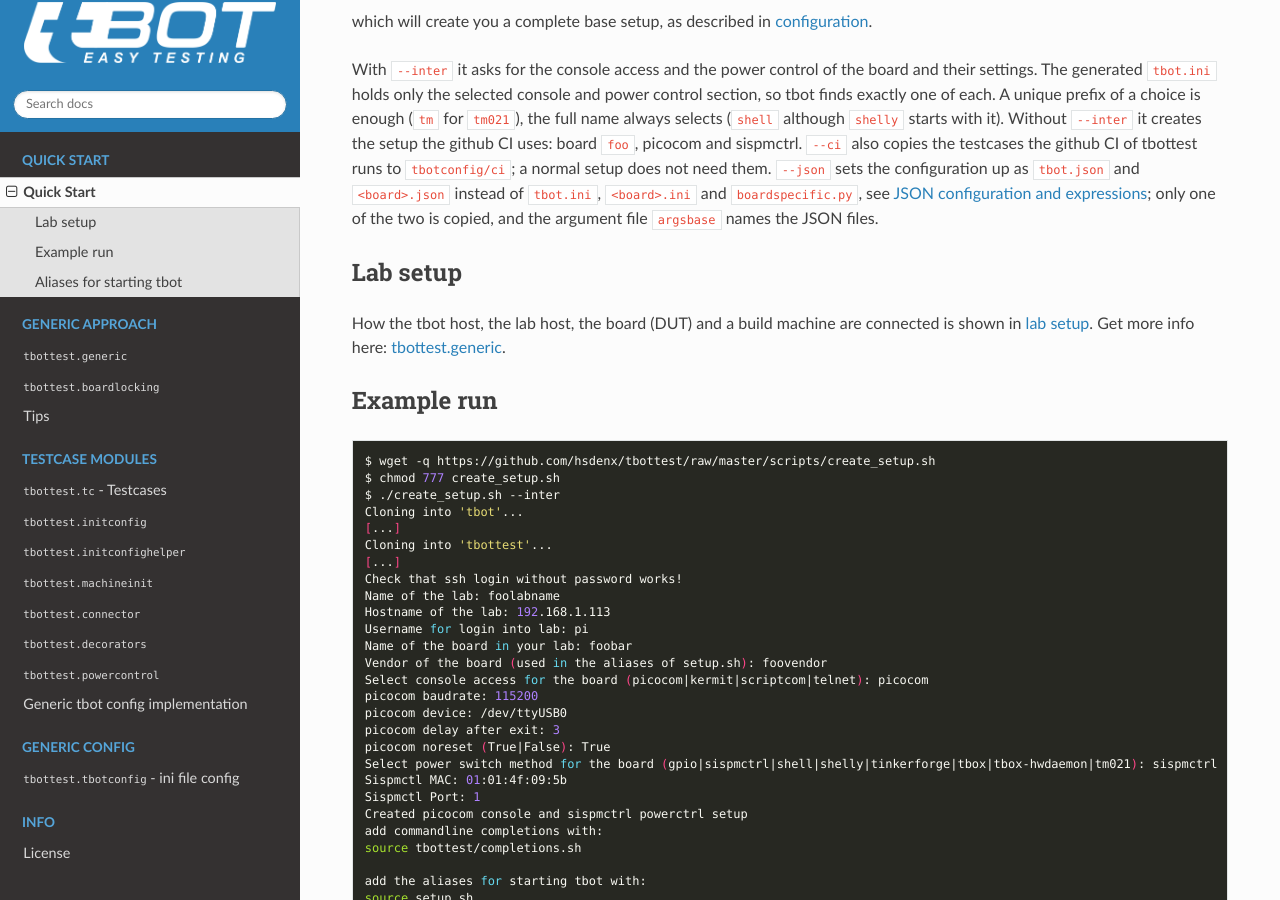
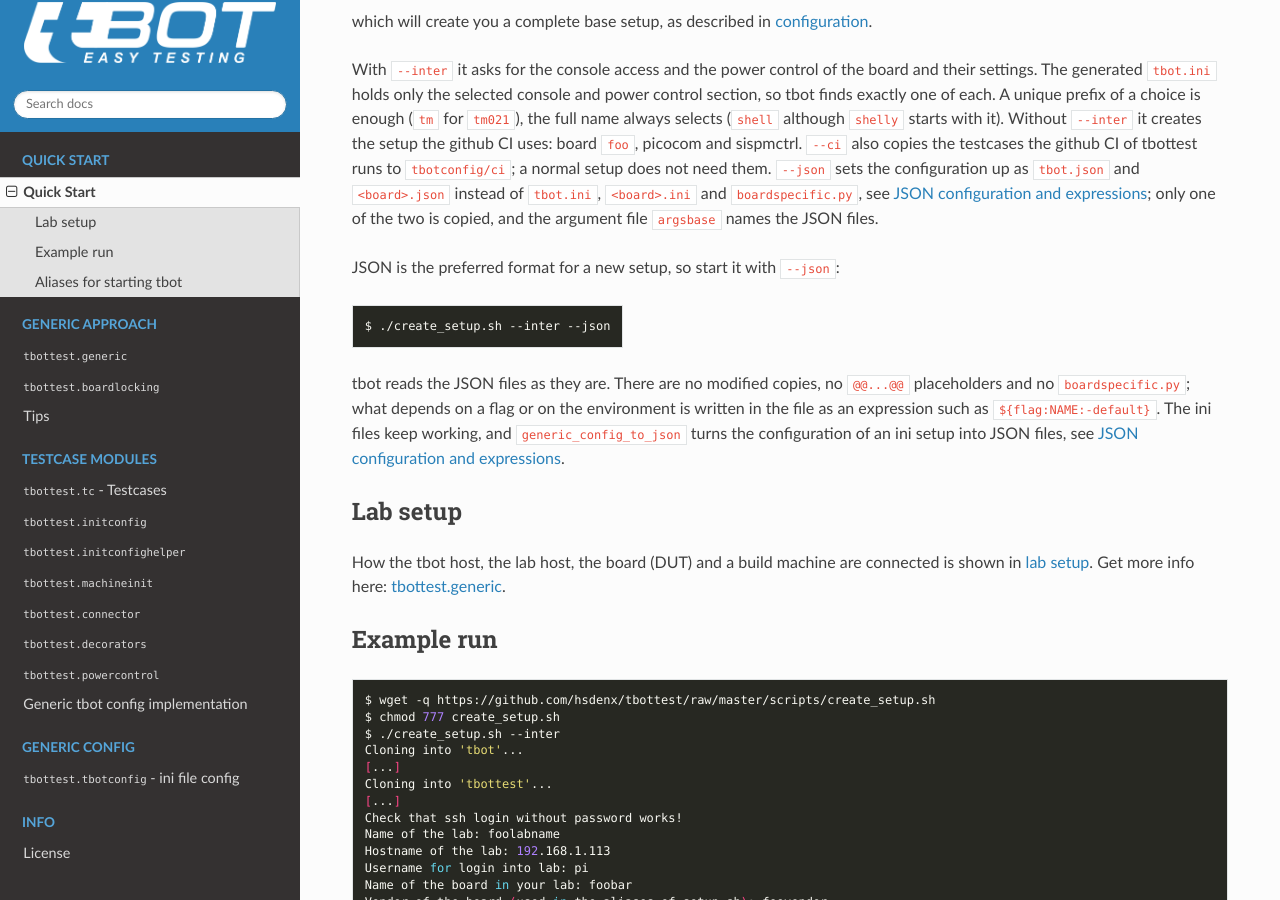
Before and after one commit to hsdenx/tbottest, a Sphinx documentation site: the page built from Documentation/quickstart.rst, in a window 1280 px wide and 900 px high, scrolled down 322 px. Built offline with Sphinx 7.4.7 and the Read the Docs theme 3.1.0, drawn with Linux system fonts in a browser that asks for light colours.

Commit message:
doc: quickstart: recommend the JSON configuration
The quick start describes --json of create_setup.sh as one option next
to the ini files. JSON is the format new setups should use, as tbot
reads the files as they are, without modified copies, @@...@@
placeholders and boardspecific.py.

Say so, with the command line, and point to generic_config_to_json for
turning an ini setup into JSON. The ini files keep working, and
create_setup.sh still sets up ini files without --json.

Signed-off-by: Heiko Schocher <hs@nabladev.com>

```diff
--- a/Documentation/quickstart.rst
+++ b/Documentation/quickstart.rst
@@ -22,6 +22,20 @@ need them. ``--json`` sets the configuration up as ``tbot.json`` and
 ``<board>.json`` instead of ``tbot.ini``, ``<board>.ini`` and
 ``boardspecific.py``, see :ref:`jsonconfiguration`; only one of the two
 is copied, and the argument file ``argsbase`` names the JSON files.
+
+JSON is the preferred format for a new setup, so start it with
+``--json``:
+
+.. code-block:: bash
+
+    $ ./create_setup.sh --inter --json
+
+tbot reads the JSON files as they are. There are no modified copies, no
+``@@...@@`` placeholders and no ``boardspecific.py``; what depends on a
+flag or on the environment is written in the file as an expression such
+as ``${flag:NAME:-default}``. The ini files keep working, and
+``generic_config_to_json`` turns the configuration of an ini setup into
+JSON files, see :ref:`jsonconfiguration`.
 
 Lab setup
 ^^^^^^^^^
```
Also changed, not shown: CHANGELOG.md (+2 -0 lines).
